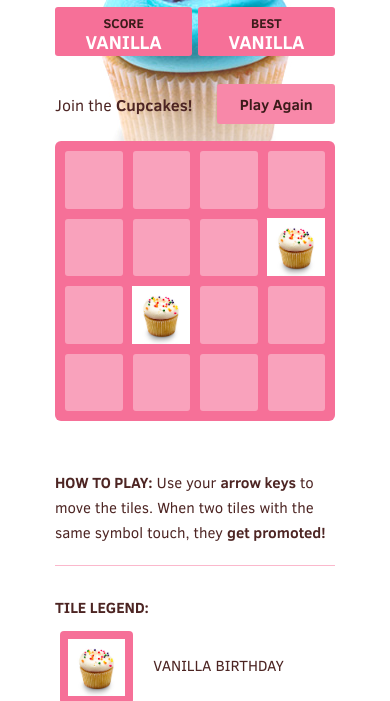
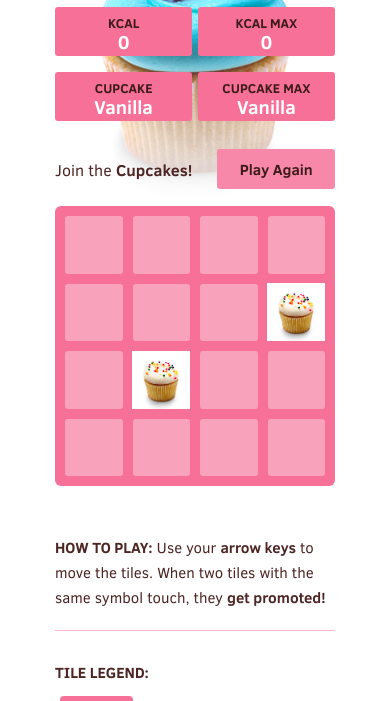
Before and after one commit to 0x0800/2048-CUPCAKES, a plain HTML site: page index.html in a window 390 px wide. Shown: the part 76-777 px from the top of the page. Drawn offline with Linux system fonts and the light colour scheme.

Commit message:
Add Kcal and 8192 fixes

```diff
--- a/index.html
+++ b/index.html
@@ -21,9 +21,13 @@
       <div class="title-container">
         <h1 class="title">2048 <small>Cupcakes</small></h1>
       </div>
+			<div class="scores-container">
+				<div class="score-points">0</div>
+				<div class="best-points">0</div>
+			</div>
       <div class="scores-container">
-        <div class="score-container">0</div>
-        <div class="best-container">0</div>
+        <div class="score-container">0 Kcal</div>
+        <div class="best-container">0 Kcal</div>
       </div>
     </div>
 
--- a/js/game_manager.js
+++ b/js/game_manager.js
@@ -14,6 +14,26 @@ function GameManager(size, InputManager, Actuator, StorageManager) {
   this.setup();
 }
 
+
+// Set Prices
+function kcal(exp) {
+  var kcal = [];
+  kcal[2]=200;
+  kcal[4]=250;
+  kcal[8]=320;
+  kcal[16]=400;
+  kcal[32]=500;
+  kcal[64]=650;
+  kcal[128]=820;
+  kcal[256]=1000;
+  kcal[512]=1200;
+  kcal[1024]=1500;
+  kcal[2048]=2000;
+  kcal[4096]=3000;
+  kcal[8192]=5000;
+  return kcal[exp];
+}
+
 // Restart the game
 GameManager.prototype.restart = function () {
   this.storageManager.clearGameState();
@@ -27,6 +47,7 @@ GameManager.prototype.crowd = function () {
   this.actuator.continueGame(); // Clear the game won/lost message
   this.grid        = new Grid(this.size);
   this.score       = 0;
+  this.points      = 0;
   this.over        = false;
   this.won         = false;
   this.keepPlaying = false;
@@ -37,7 +58,7 @@ GameManager.prototype.crowd = function () {
       counter++;
       var value = Math.pow(2, counter);
       var tile = new Tile({ x: j, y: i }, value);
-      if (value <= 2048) this.grid.insertTile(tile);
+      if (value <= 8192) this.grid.insertTile(tile);
     }
   }
 };
@@ -66,12 +87,14 @@ GameManager.prototype.setup = function () {
     this.grid        = new Grid(previousState.grid.size,
                                 previousState.grid.cells); // Reload grid
     this.score       = previousState.score;
+    this.points      = previousState.points;
     this.over        = previousState.over;
     this.won         = previousState.won;
     this.keepPlaying = previousState.keepPlaying;
   } else {
     this.grid        = new Grid(this.size);
-    this.score       = 0;
+		this.score       = 0;
+		this.points      = 0;
     this.over        = false;
     this.won         = false;
     this.keepPlaying = false;
@@ -126,7 +149,7 @@ GameManager.prototype.fillLegend = function () {
     cell.appendChild(img);
     grid.appendChild(cell);
     row.appendChild(grid);
-    p.textContent = Localize(exp);
+    p.textContent = Localize(exp) + "  (" + kcal(exp) + " Kcal)";
     row.appendChild(p);
 
     legend[0].appendChild(row);
@@ -156,7 +179,9 @@ GameManager.prototype.actuate = function () {
   if (this.storageManager.getBestScore() < this.score) {
     this.storageManager.setBestScore(this.score);
   }
-
+	if (this.storageManager.getBestPoints() < this.points) {
+    this.storageManager.setBestPoints(this.points);
+  }
   // Clear the state when the game is over (game over only, not win)
   if (this.over) {
     this.storageManager.clearGameState();
@@ -165,10 +190,12 @@ GameManager.prototype.actuate = function () {
   }
 
   this.actuator.actuate(this.grid, {
-    score:      this.score,
+		score:      this.score,
+		points:     this.points,
     over:       this.over,
     won:        this.won,
     bestScore:  this.storageManager.getBestScore(),
+    bestPoints: this.storageManager.getBestPoints(),
     terminated: this.isGameTerminated()
   });
 
@@ -179,6 +206,7 @@ GameManager.prototype.serialize = function () {
   return {
     grid:        this.grid.serialize(),
     score:       this.score,
+    points:      this.points,
     over:        this.over,
     won:         this.won,
     keepPlaying: this.keepPlaying
@@ -240,11 +268,11 @@ GameManager.prototype.move = function (direction) {
           tile.updatePosition(positions.next);
 
           // Update the score
-          // self.score += merged.value;
+          self.points += kcal(tile.value) * 2;
           if (merged.value > self.score) self.score = merged.value;
 
           // The mighty 2048 tile
-          if (merged.value === 2048) self.won = true;
+          if (merged.value === 2048 || merged.value === 2048) self.won = true;
         } else {
           self.moveTile(tile, positions.farthest);
         }
--- a/js/html_actuator.js
+++ b/js/html_actuator.js
@@ -1,11 +1,14 @@
 function HTMLActuator() {
   this.tileContainer    = document.querySelector(".tile-container");
   this.scoreContainer   = document.querySelector(".score-container");
+  this.scorePoints      = document.querySelector(".score-points");
   this.bestContainer    = document.querySelector(".best-container");
+  this.bestPoints       = document.querySelector(".best-points");
   this.messageContainer = document.querySelector(".game-message");
   this.sharingContainer = document.querySelector(".score-sharing");
 
   this.score = 0;
+  this.points = 0;
 }
 
 HTMLActuator.prototype.actuate = function (grid, metadata) {
@@ -22,8 +25,8 @@ HTMLActuator.prototype.actuate = function (grid, metadata) {
       });
     });
 
-    self.updateScore(metadata.score);
-    self.updateBestScore(metadata.bestScore);
+    self.updateScore(metadata.score, metadata.points);
+    self.updateBestScore(metadata.bestScore, metadata.bestPoints);
 
     if (metadata.terminated) {
       if (metadata.over) {
@@ -108,13 +111,17 @@ HTMLActuator.prototype.positionClass = function (position) {
   return "tile-position-" + position.x + "-" + position.y;
 };
 
-HTMLActuator.prototype.updateScore = function (score) {
+HTMLActuator.prototype.updateScore = function (score, points) {
   this.clearContainer(this.scoreContainer);
+  this.clearContainer(this.scorePoints);
 
   var difference = score - this.score;
   this.score = score;
+	var pointDifference = points - this.points;
+	this.points = points;
 
   // this.scoreContainer.textContent = this.score;
+	this.scorePoints.textContent = this.points;
   this.scoreContainer.textContent = Localize( "p" + this.score );
 
   if (difference > 0) {
@@ -125,10 +132,18 @@ HTMLActuator.prototype.updateScore = function (score) {
 
     this.scoreContainer.appendChild(addition);
   }
+
+	if (pointDifference > 0) {
+		var punti = document.createElement("div");
+		punti.classList.add("score-addition");
+		punti.textContent = "+" + pointDifference;
+		this.scorePoints.appendChild(punti);
+	}
 };
 
-HTMLActuator.prototype.updateBestScore = function (bestScore) {
+HTMLActuator.prototype.updateBestScore = function (bestScore, bestPoints) {
   this.bestContainer.textContent = Localize( "p" + bestScore);
+  this.bestPoints.textContent = bestPoints;
 };
 
 HTMLActuator.prototype.message = function (won) {
@@ -158,7 +173,7 @@ HTMLActuator.prototype.scoreTweetButton = function () {
   tweet.setAttribute("data-counturl", "http://0x0800.github.io/2048-CUPCAKES");
   tweet.textContent = "Tweet";
 
-  var text = Localize("tweet1") + Localize( this.score ).toUpperCase() + Localize("tweet2");
+  var text = Localize("tweet1") + Localize( this.score ).toUpperCase() + '", ' + this.points + " Kcal " + Localize("tweet2");
   tweet.setAttribute("data-text", text);
 
   return tweet;
--- a/js/local_storage_manager.js
+++ b/js/local_storage_manager.js
@@ -20,6 +20,7 @@ window.fakeStorage = {
 
 function LocalStorageManager() {
   this.bestScoreKey     = "bestScoreCupcakes";
+  this.bestPointsKey    = "bestPointsCupcakes";
   this.gameStateKey     = "gameStateCupcakes";
 
   var supported = this.localStorageSupported();
@@ -48,6 +49,15 @@ LocalStorageManager.prototype.setBestScore = function (score) {
   this.storage.setItem(this.bestScoreKey, score);
 };
 
+// Best points getters/setters
+LocalStorageManager.prototype.getBestPoints = function () {
+  return this.storage.getItem(this.bestPointsKey) || 0;
+};
+
+LocalStorageManager.prototype.setBestPoints = function (points) {
+  this.storage.setItem(this.bestPointsKey, points);
+};
+
 // Game state getters/setters and clearing
 LocalStorageManager.prototype.getGameState = function () {
   var stateJSON = this.storage.getItem(this.gameStateKey);
--- a/js/localization.js
+++ b/js/localization.js
@@ -11,7 +11,7 @@ String.toLocaleString({
     "%disclaimer"           : "<strong class=\"important\">Note:</strong> This site <a href=\"http://git.io/cupcakes\">git.io/cupcakes</a> is a spin-off of the official version of <a href=\"http://git.io/2048\">2048</a> created by <a href=\"http://gabrielecirulli.com\" target=\"_blank\">Gabriele Cirulli</a>.",
     "%credits"              : "Cupcakes images by <a href=\"http://www.georgetowncupcake.com/\" title=\"Georgetown Cupcake | DC Cupcakes | About\">Georgetown Cupcake</a>.",
     "%tweet1"               : "I scored \"",
-    "%tweet2"               : "\" at 2048-CUPCAKES #2048game",
+    "%tweet2"               : " at 2048-CUPCAKES #2048game",
     "%tile-legend"          : "<strong class=\"important\">Tile Legend:</strong>",
     '%2'                    : 'vanilla birthday',
     '%4'                    : 'bubblegum pink',
@@ -53,7 +53,7 @@ String.toLocaleString({
     "%disclaimer"           : "<strong class=\"important\">Note:</strong> This site <a href=\"http://git.io/cupcakes\">git.io/cupcakes</a> is a spin-off of the official version of <a href=\"http://git.io/2048\">2048</a> created by <a href=\"http://gabrielecirulli.com\" target=\"_blank\">Gabriele Cirulli</a>.",
     "%credits"              : "Cupcakes images by <a href=\"http://www.georgetowncupcake.com/\" title=\"Georgetown Cupcake | DC Cupcakes | About\">Georgetown Cupcake</a>.",
     "%tweet1"               : "I scored \"",
-    "%tweet2"               : "\" at 2048-CUPCAKES #2048game",
+    "%tweet2"               : " at 2048-CUPCAKES #2048game",
     "%tile-legend"          : "<strong class=\"important\">Tile Legend:</strong>",
     '%2'                    : 'vanilla birthday',
     '%4'                    : 'bubblegum pink',
--- a/style/main.css
+++ b/style/main.css
@@ -57,17 +57,18 @@ h1.title {
   100% {
     top: -50px;
     opacity: 0; } }
-.scores-container {
+.scores-container, .scores-points {
   text-align: right; }
 
-.score-container, .best-container {
+.score-container, .best-container,
+.score-points, .best-points {
   overflow: hidden;
   position: relative;
   display: inline-block;
   background: #f67098;
   padding: 15px 0px;
   font-size: 19px;
-  text-transform: uppercase;
+  text-transform: capitalize;
   height: 19px;
   line-height: 41px;
   font-weight: bold;
@@ -78,7 +79,8 @@ h1.title {
   text-align: center;
   width: 49%;
   float: left; }
-  .score-container:after, .best-container:after {
+  .score-container:after, .best-container:after,
+	.score-points:after, .best-points:after {
     position: absolute;
     width: 100%;
     top: 10px;
@@ -106,12 +108,18 @@ h1.title {
 
 .best-container {
   float: right; }
+.best-points {
+  float: right; }
 
 .score-container:after {
-  content: "Score"; }
+  content: "Cupcake"; }
+.score-points:after {
+  content: "Kcal"; }
 
 .best-container:after {
-  content: "Best"; }
+  content: "Cupcake Max"; }
+.best-points:after {
+	content: "Kcal Max"; }
 
 p {
   margin-top: 0;
@@ -551,7 +559,8 @@ hr {
     width: 280px;
     margin: 0 auto; }
 
-  .score-container, .best-container {
+  .score-container, .best-container,
+  .score-points, .best-points {
     margin-top: 0;
     padding: 15px 0px;
     min-width: 40px; }
@@ -759,7 +768,7 @@ hr {
   .legend-row p {
     margin-left: 93.33333px;
     margin-top: 23.33333px;
-    text-transform: uppercase; }
+    text-transform: capitalize; }
 
 .legend-grid {
   position: relative;
```
